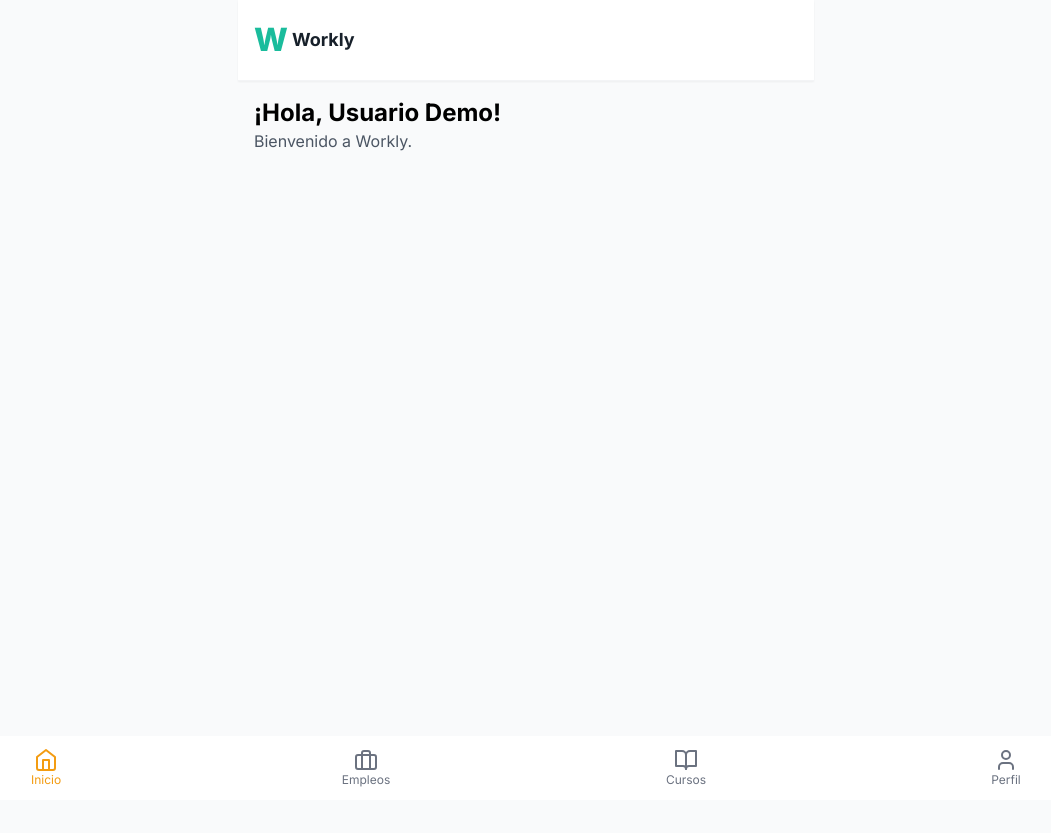
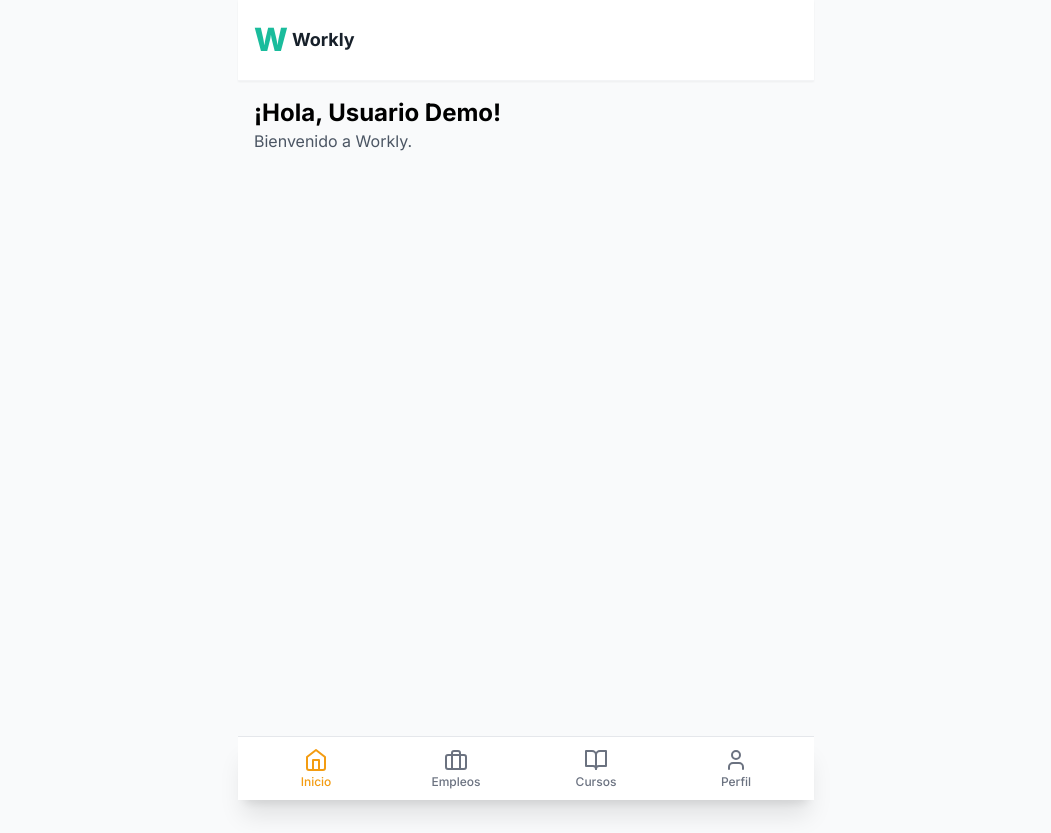
Before and after one commit to swiipw/workly-react-clean, a React (Create React App) app: page / in a window 1280 px wide. Both pictures are taken after a click on the button "Ingresar". Shown: the whole page, without its empty margins (114-1165 px from the left). Built offline with nearby package versions, Linux system fonts and the light colour scheme.

Commit message:
Update BottomNavBar.js

```diff
--- a/src/components/BottomNavBar.js
+++ b/src/components/BottomNavBar.js
@@ -10,7 +10,7 @@ const BottomNavBar = ({ activeTab, onTabChange }) => {
     ];
 
     return (
-        <div className="fixed bottom-0 left-0 right-0 h-16 bg-white flex justify-around items-center z-10">
+        <div className="fixed bottom-0 left-0 right-0 h-16 bg-white flex justify-around items-center z-10 p-2 max-w-xl mx-auto border-t border-gray-200 shadow-xl">
             {tabs.map((tab) => {
                 const isActive = activeTab === tab.key;
                 const IconComponent = tab.icon;
@@ -18,10 +18,10 @@ const BottomNavBar = ({ activeTab, onTabChange }) => {
                     <button
                         key={tab.key}
                         onClick={() => onTabChange(tab.key)}
-                        className={`flex flex-col items-center p-1 w-1/4 ${isActive ? 'text-[#F39C12]' : 'text-gray-500'}`}
+                        className={`flex flex-col items-center p-1 w-1/4 transition-colors duration-200 ${isActive ? 'text-[#F39C12]' : 'text-gray-500 hover:text-[#1ABC9C]'}`}
                     >
                         <IconComponent className="w-6 h-6" />
-                        <span className="text-xs">{tab.name}</span>
+                        <span className="text-xs font-medium mt-0.5">{tab.name}</span>
                     </button>
                 );
             })}
```
